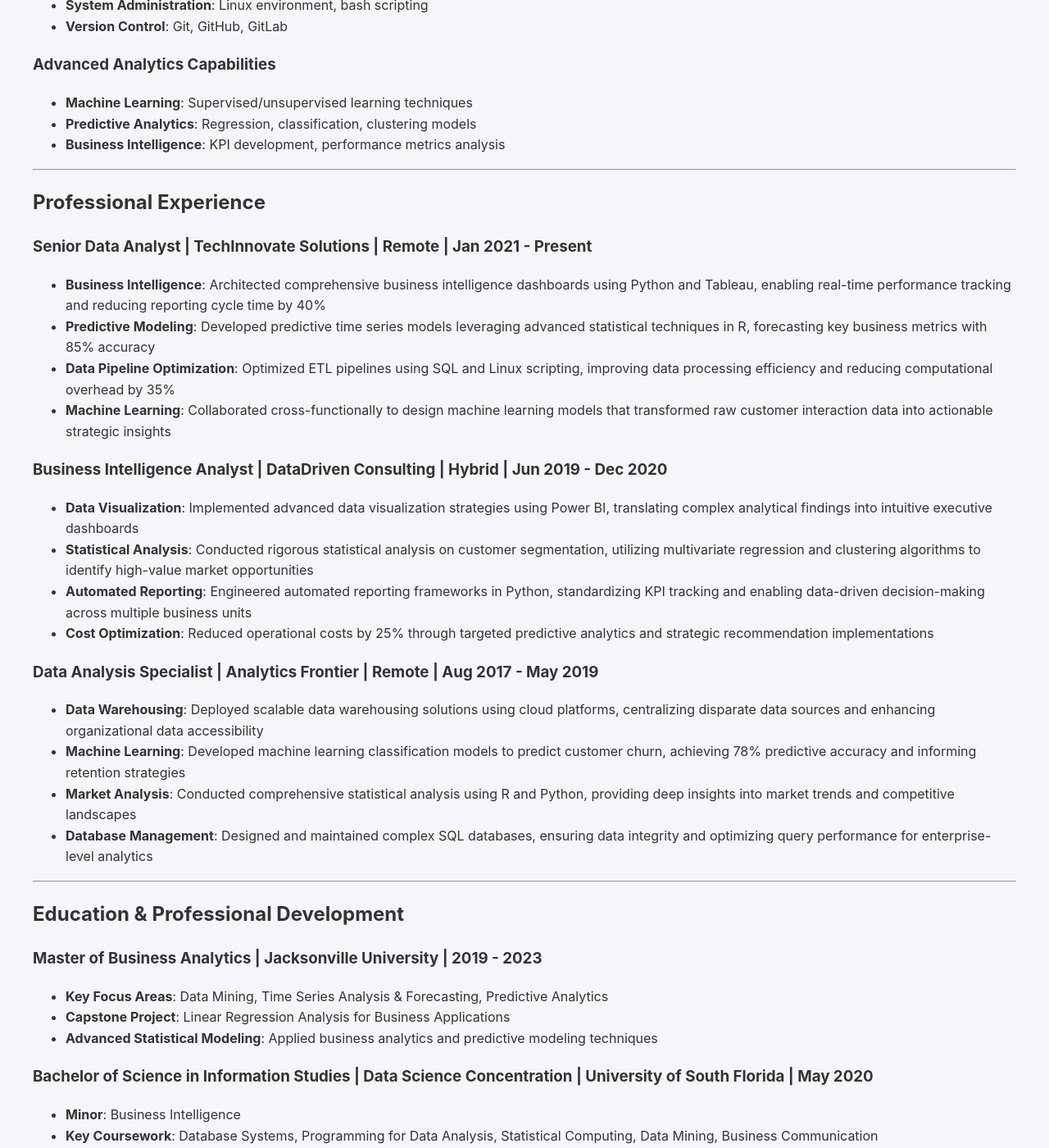
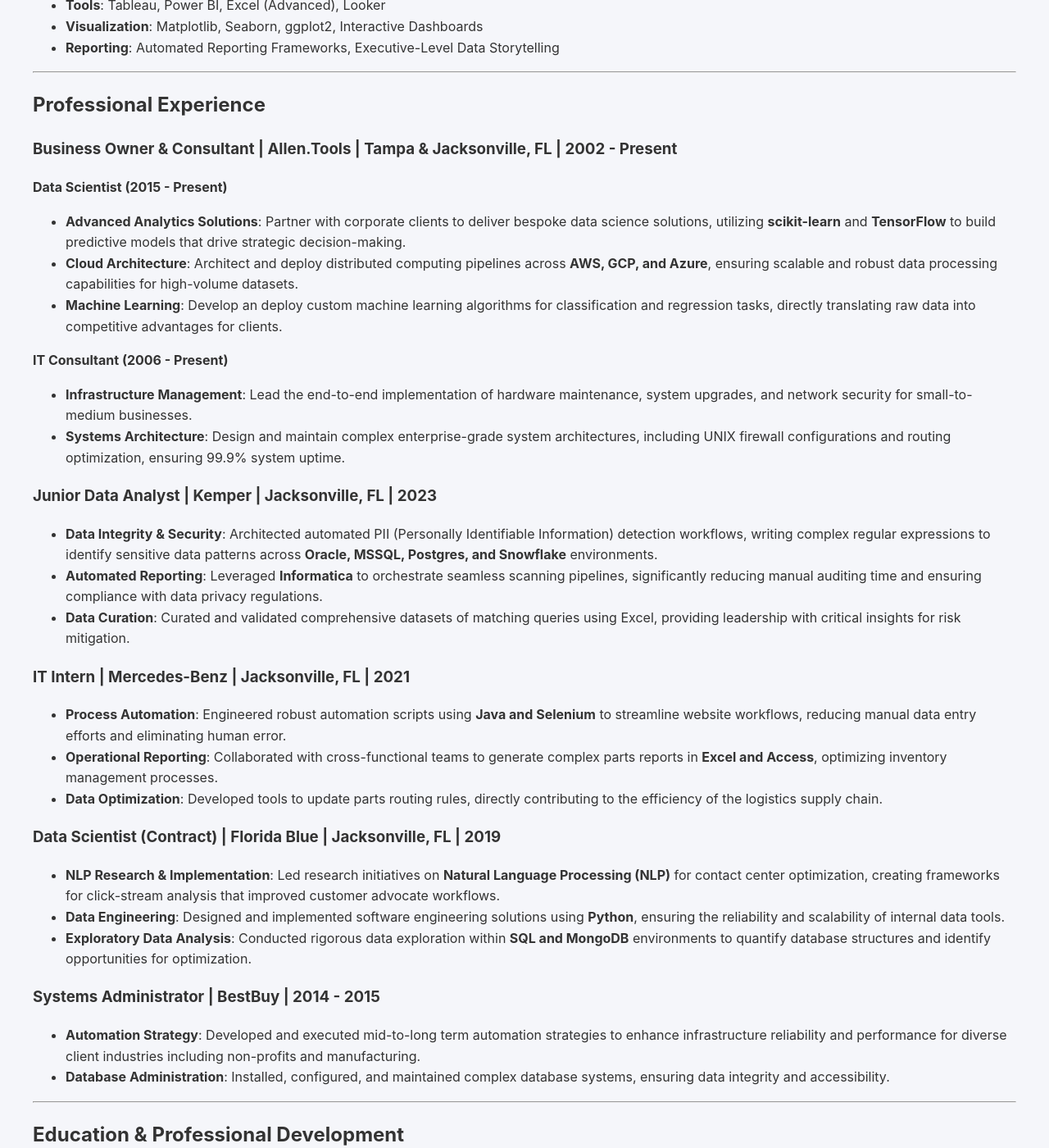
Before and after one commit to kayfay/allen.tools, a Jekyll site: the page built from index.md, in a window 1280 px wide and 1400 px high, scrolled down 1224 px. Shown: the whole window at 82% size. Built offline with Jekyll 4.4.1, drawn with Linux system fonts in a browser that asks for light colours; some of the changed text lies outside the part shown.

Commit message:
Update CV to Data Scientist & AI Specialist with Prompt Engineering focus

```diff
--- a/index.md
+++ b/index.md
@@ -4,7 +4,7 @@
 ---
 
 # Allen Christopher Tools
-## Business Analyst & Data Science Professional
+## Data Scientist & AI Specialist
 
 **Email:** EMAIL@ALLEN.TOOLS | **Phone:** 2096777869 | **Location:** Jacksonville | **Website:** HTTPS://ALLEN.TOOLS
 
@@ -12,79 +12,84 @@
 
 ## Professional Summary
 
-Versatile Business Analyst with comprehensive expertise in data-driven decision support, specializing in advanced analytics and business intelligence solutions. Leveraging robust technical skills in Python, R, and SQL to develop sophisticated data pipelines and predictive models that transform complex business challenges into actionable insights. Proven track record of designing dynamic dashboards and conducting rigorous time series analysis to optimize organizational performance and drive strategic decision-making.
+Versatile Data Scientist and AI Specialist with extensive experience in architecting advanced analytics solutions and integrating Large Language Models (LLMs) into enterprise workflows. Proven track record of leveraging robust technical skills in Python, SQL, and Machine Learning to transform complex data environments into actionable strategic insights. Expert in prompt engineering and software engineering, dedicated to optimizing organizational performance through the deployment of scalable, automated intelligence systems.
 
 **Key Strengths:**
-- Advanced data mining and predictive analytics
-- Linux system administration
-- Scalable dashboard development
-- Performance optimization through data-driven insights
+- **Generative AI & LLMs**: Developing RAG pipelines and optimizing system prompts.
+- **Data Engineering**: Building distributed computing architectures on AWS and Azure.
+- **Predictive Analytics**: Implementing sophisticated regression and clustering models.
+- **Process Automation**: Streamlining business operations through custom software solutions.
 
 ---
 
 ## Technical Skills
 
-### **Programming Languages & Analytics**
-- **Languages**: Python (pandas, NumPy, scikit-learn), R, SQL (advanced query optimization)
-- **Statistical Modeling**: Time series analysis, predictive modeling, machine learning algorithms
-- **Data Mining**: Regression techniques, clustering, hypothesis testing
+### **Artificial Intelligence & Generative AI**
+- **Core Competencies**: Prompt Engineering, RAG (Retrieval-Augmented Generation), Fine-tuning, Chain-of-Thought Reasoning
+- **Frameworks & Tools**: LangChain, OpenAI API, Hugging Face, Gemini API
+- **Application**: Automated Agents, Context Management, LLM Evaluation
 
-### **Database & Data Management**
-- **Databases**: PostgreSQL, MySQL, SQLite
-- **Data Warehousing**: ETL/ELT processes, dimensional modeling
-- **Big Data Technologies**: Apache Spark, Hadoop ecosystem
+### **Data Science & Advanced Analytics**
+- **Languages**: Python (Advanced), R, SQL, JavaScript
+- **Libraries**: pandas, NumPy, scikit-learn, TensorFlow, Keras
+- **Modeling**: Time Series Analysis, Multivariate Regression, Classification/Clustering, Hypothesis Testing
 
-### **Data Visualization & Business Intelligence**
-- **Tools**: Tableau, Power BI, Looker
-- **Dashboard Development**: Interactive reporting, executive-level data storytelling
-- **Visualization Libraries**: Matplotlib, ggplot2, Seaborn
+### **Software Engineering & Infrastructure**
+- **Engineering**: API Usage, RESTful Architectures, Git/Version Control, CI/CD Concepts
+- **Data Infrastructure**: ETL/ELT Pipeline Design, Data Warehousing, Dimensional Modeling
+- **Cloud Platforms**: AWS (EC2, S3), Microsoft Azure, Google Cloud Platform (GCP)
+- **System Admin**: Linux/Unix Administration, Bash Scripting, Docker
 
-### **Cloud & System Technologies**
-- **Cloud Platforms**: AWS (EC2, S3), Azure Machine Learning
-- **System Administration**: Linux environment, bash scripting
-- **Version Control**: Git, GitHub, GitLab
-
-### **Advanced Analytics Capabilities**
-- **Machine Learning**: Supervised/unsupervised learning techniques
-- **Predictive Analytics**: Regression, classification, clustering models
-- **Business Intelligence**: KPI development, performance metrics analysis
+### **Business Intelligence & Visualization**
+- **Tools**: Tableau, Power BI, Excel (Advanced), Looker
+- **Visualization**: Matplotlib, Seaborn, ggplot2, Interactive Dashboards
+- **Reporting**: Automated Reporting Frameworks, Executive-Level Data Storytelling
 
 ---
 
 ## Professional Experience
 
-### **Senior Data Analyst** | TechInnovate Solutions | Remote | Jan 2021 - Present
-- **Business Intelligence**: Architected comprehensive business intelligence dashboards using Python and Tableau, enabling real-time performance tracking and reducing reporting cycle time by 40%
-- **Predictive Modeling**: Developed predictive time series models leveraging advanced statistical techniques in R, forecasting key business metrics with 85% accuracy
-- **Data Pipeline Optimization**: Optimized ETL pipelines using SQL and Linux scripting, improving data processing efficiency and reducing computational overhead by 35%
-- **Machine Learning**: Collaborated cross-functionally to design machine learning models that transformed raw customer interaction data into actionable strategic insights
+### **Business Owner & Consultant** | Allen.Tools | Tampa & Jacksonville, FL | 2002 - Present
+**Data Scientist (2015 - Present)**
+- **Advanced Analytics Solutions**: Partner with corporate clients to deliver bespoke data science solutions, utilizing **scikit-learn** and **TensorFlow** to build predictive models that drive strategic decision-making.
+- **Cloud Architecture**: Architect and deploy distributed computing pipelines across **AWS, GCP, and Azure**, ensuring scalable and robust data processing capabilities for high-volume datasets.
+- **Machine Learning**: Develop an deploy custom machine learning algorithms for classification and regression tasks, directly translating raw data into competitive advantages for clients.
 
-### **Business Intelligence Analyst** | DataDriven Consulting | Hybrid | Jun 2019 - Dec 2020
-- **Data Visualization**: Implemented advanced data visualization strategies using Power BI, translating complex analytical findings into intuitive executive dashboards
-- **Statistical Analysis**: Conducted rigorous statistical analysis on customer segmentation, utilizing multivariate regression and clustering algorithms to identify high-value market opportunities
-- **Automated Reporting**: Engineered automated reporting frameworks in Python, standardizing KPI tracking and enabling data-driven decision-making across multiple business units
-- **Cost Optimization**: Reduced operational costs by 25% through targeted predictive analytics and strategic recommendation implementations
+**IT Consultant (2006 - Present)**
+- **Infrastructure Management**: Lead the end-to-end implementation of hardware maintenance, system upgrades, and network security for small-to-medium businesses.
+- **Systems Architecture**: Design and maintain complex enterprise-grade system architectures, including UNIX firewall configurations and routing optimization, ensuring 99.9% system uptime.
 
-### **Data Analysis Specialist** | Analytics Frontier | Remote | Aug 2017 - May 2019
-- **Data Warehousing**: Deployed scalable data warehousing solutions using cloud platforms, centralizing disparate data sources and enhancing organizational data accessibility
-- **Machine Learning**: Developed machine learning classification models to predict customer churn, achieving 78% predictive accuracy and informing retention strategies
-- **Market Analysis**: Conducted comprehensive statistical analysis using R and Python, providing deep insights into market trends and competitive landscapes
-- **Database Management**: Designed and maintained complex SQL databases, ensuring data integrity and optimizing query performance for enterprise-level analytics
+### **Junior Data Analyst** | Kemper | Jacksonville, FL | 2023
+- **Data Integrity & Security**: Architected automated PII (Personally Identifiable Information) detection workflows, writing complex regular expressions to identify sensitive data patterns across **Oracle, MSSQL, Postgres, and Snowflake** environments.
+- **Automated Reporting**: Leveraged **Informatica** to orchestrate seamless scanning pipelines, significantly reducing manual auditing time and ensuring compliance with data privacy regulations.
+- **Data Curation**: Curated and validated comprehensive datasets of matching queries using Excel, providing leadership with critical insights for risk mitigation.
+
+### **IT Intern** | Mercedes-Benz | Jacksonville, FL | 2021
+- **Process Automation**: Engineered robust automation scripts using **Java and Selenium** to streamline website workflows, reducing manual data entry efforts and eliminating human error.
+- **Operational Reporting**: Collaborated with cross-functional teams to generate complex parts reports in **Excel and Access**, optimizing inventory management processes.
+- **Data Optimization**: Developed tools to update parts routing rules, directly contributing to the efficiency of the logistics supply chain.
+
+### **Data Scientist (Contract)** | Florida Blue | Jacksonville, FL | 2019
+- **NLP Research & Implementation**: Led research initiatives on **Natural Language Processing (NLP)** for contact center optimization, creating frameworks for click-stream analysis that improved customer advocate workflows.
+- **Data Engineering**: Designed and implemented software engineering solutions using **Python**, ensuring the reliability and scalability of internal data tools.
+- **Exploratory Data Analysis**: Conducted rigorous data exploration within **SQL and MongoDB** environments to quantify database structures and identify opportunities for optimization.
+
+### **Systems Administrator** | BestBuy | 2014 - 2015
+- **Automation Strategy**: Developed and executed mid-to-long term automation strategies to enhance infrastructure reliability and performance for diverse client industries including non-profits and manufacturing.
+- **Database Administration**: Installed, configured, and maintained complex database systems, ensuring data integrity and accessibility.
 
 ---
 
 ## Education & Professional Development
 
-### **Master of Business Analytics** | Jacksonville University | 2019 - 2023
-- **Key Focus Areas**: Data Mining, Time Series Analysis & Forecasting, Predictive Analytics
-- **Capstone Project**: Linear Regression Analysis for Business Applications
-- **Advanced Statistical Modeling**: Applied business analytics and predictive modeling techniques
+### **Master of Applied Business Analytics** | Jacksonville University | 2022
+- **Key Focus Areas**: Machine Learning, Deep Learning, Natural Language Processing (NLP), Linear Regression, Clustering
+- **Advanced Modeling**: Applied sophisticated statistical techniques to solve real-world business problems.
 
-### **Bachelor of Science in Information Studies** | Data Science Concentration | University of South Florida | May 2020
-- **Minor**: Business Intelligence
-- **Key Coursework**: Database Systems, Programming for Data Analysis, Statistical Computing, Data Mining, Business Communication
-- **Notable Project**: Designed a comprehensive data pipeline for analyzing customer behavior patterns, utilizing SQL, Python, and advanced data visualization techniques to extract actionable business insights
-
+### **Bachelor of Science in Information Studies** | University of South Florida | 2018
+- **Concentration**: Data Science & Analytics
+- **Recognition**: Dean’s List of Scholars, Bernard Oscher Lifelong Learning Scholarship Recipient
+- **Notable Project**: Designed comprehensive data pipelines and visualization systems to analyze complex behavior patterns.
 ---
 
 ## Recent Projects
```
Also changed, not shown: generate_resume.py (added, +125 -0 lines), read_resume_source.py (added, +25 -0 lines), resume.md (added, +48 -0 lines).
